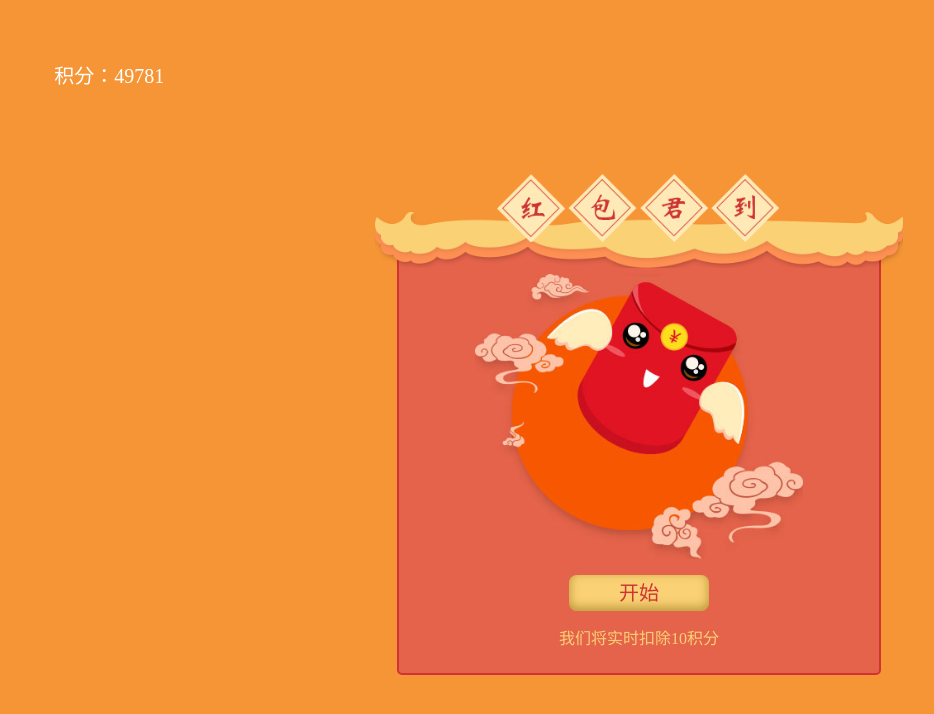
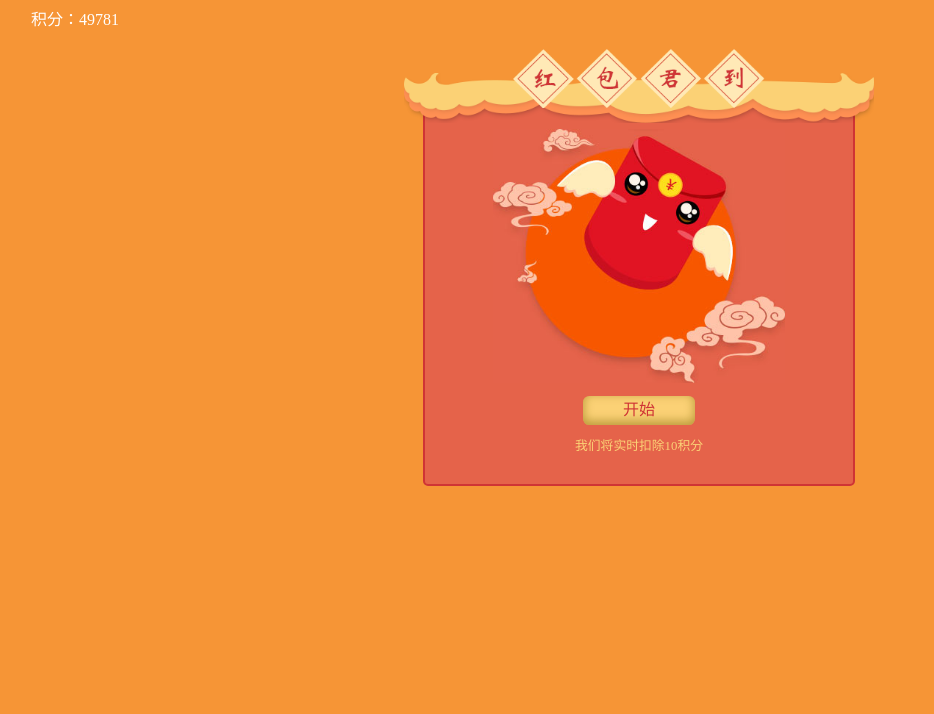
Before and after one commit to roneyrao/catch-red-envelope, a plain HTML site: page index.html in a window 1280 px wide. Shown: the whole page, without its empty margins (1-935 px from the left). Drawn offline with Linux system fonts and the light colour scheme.

Commit message:
missed files and url

```diff
--- a/css/rate.css
+++ b/css/rate.css
@@ -455,6 +455,7 @@ html.end body:after{
 }
 .prizeFlow{
 	line-height: 2.5em;
+  text-indent:2em;
 }
 
 #hozBanners .half{
@@ -1378,6 +1379,10 @@ body.got #share_got{display:block;width: 70%;margin: 0 auto;margin-bottom: 2em;}
 	height: 1.5em;
 	background-position: center right;
 }
+#box-ctnr{
+  margin: 0 auto;
+  max-width:480px;
+}
 .box{
 	margin: 10% 5% 5%;
 	background:#e5634a;
@@ -1385,13 +1390,11 @@ body.got #share_got{display:block;width: 70%;margin: 0 auto;margin-bottom: 2em;}
 	border-radius:5px;
 }
 @media (min-width: 480px){
-
-html, body{
-	font-size: 20px;
-}
-.box{
-	margin: 10% auto 5%;
-  width:480px;
+  html, body{
+    font-size: 16px;
+  }
+  .box{
+    margin: 3em 5%;
   }
 }
 .box:before{
--- a/index.html
+++ b/index.html
@@ -9,12 +9,13 @@
 </head>
 <body ontouchstart='' class='page' id='gamble'>
 
-<div id="blFlow" class="blk topBlk btmBlk">
+<div id="blFlow">
 	<div id="ctFlows" class='prizeFlow'>
 		积分：<span id='spFlowTotal'></span>
 	</div>
 </div>
 
+<div id='box-ctnr'>
   <div class='box center'>
     <div  class='boxTit boxTit4 none'></div>
     <div id='gambleBox' class='fixPropHt'>
@@ -59,7 +60,7 @@
       </div>
     </div>
   </div>
-
+</div>
 <div id='shortageDlg' class='dlg'>
 	<div class='dlgBody'>
 		<div> 亲，剩余积分不足<span class='flowMin'></span>！</div>
--- a/js/gamble.js
+++ b/js/gamble.js
@@ -1,6 +1,6 @@
 var URL={
   getStatusScore:'getUserScoreNum.do'
-  ,chance:'getChanceNum.do'
+  ,gamble:'chance.do'
 };
 
 for(var i in URL){
```
Also changed, not shown: img/bag.jpg (added). Lines whose indentation alone changed are shown as unchanged.
